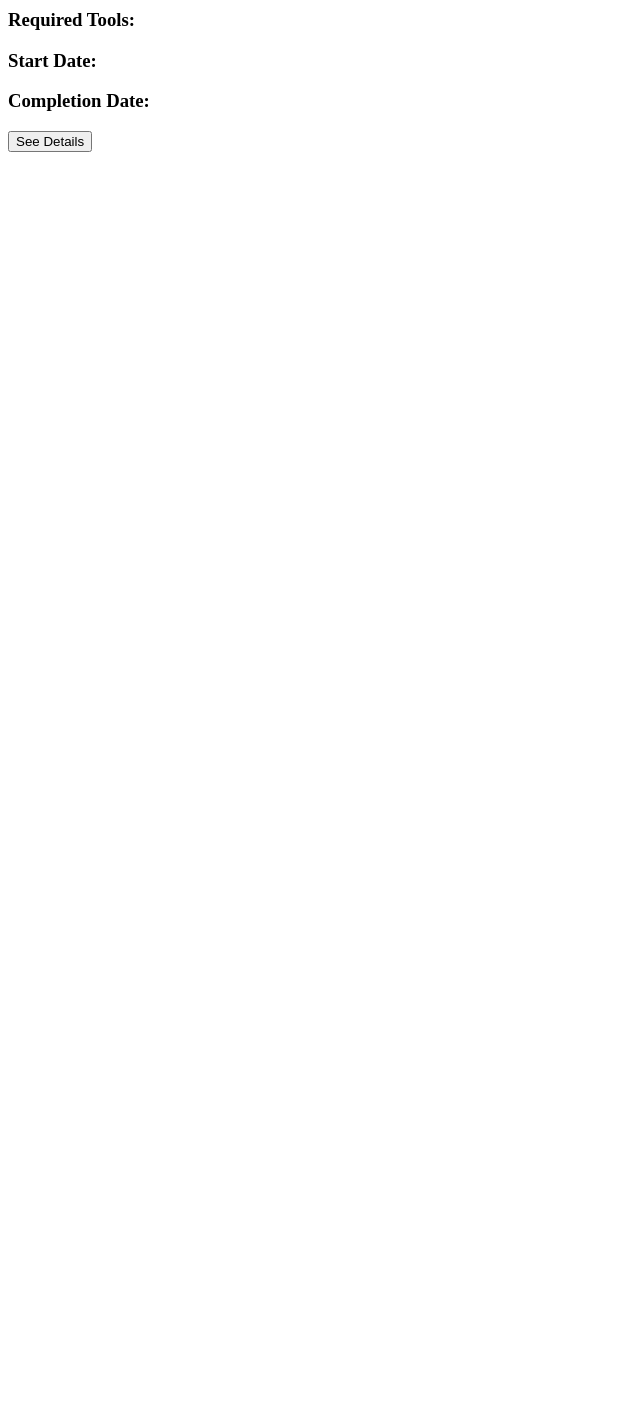
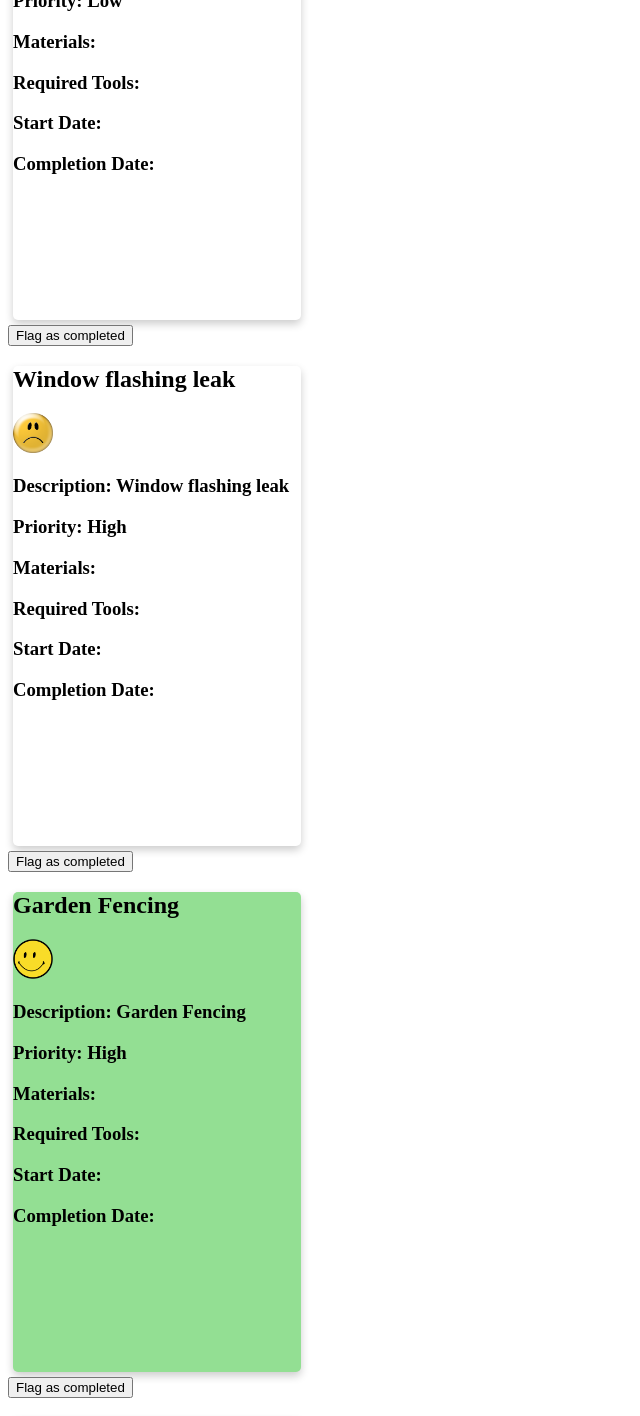
Before and after one commit to lslui1/RepairList, an Angular app: page / in a window 1280 px wide. Shown: the part 240-1656 px from the top of the page, without its empty margins (0-640 px from the left). Before the commit the page ends 800 px from the top, so only its background shows below. Built offline with nearby package versions, Linux system fonts and the light colour scheme.

Commit message:
more updates

```diff
--- a/src/app/repairs/repair-job/repair-job.component.css
+++ b/src/app/repairs/repair-job/repair-job.component.css
@@ -0,0 +1,50 @@
+.card {
+  width: 18rem;
+  height: 30rem;
+  margin: 5px;
+  max-width: 100%;
+}
+
+.card-img-top {
+  height: 16rem;
+}
+
+.card-text {
+  word-wrap: break-word;
+}
+
+.scrollable{
+  overflow-y: auto;
+  max-height: 6.42rem;
+}
+
+/* Add shadows to create the "card" effect */
+.card {
+  box-shadow: 0 4px 8px 0 rgba(0,0,0,0.2);
+  transition: 0.3s;
+}
+/* On mouse-over, add a deeper shadow */
+.card:hover {
+  box-shadow: 0 8px 16px 0 rgba(0,0,0,0.42);
+}
+
+/* Add rounded corners to the top left and the top right corner of the image */
+.card {
+  border-radius: 5px; /* 5px rounded corners */
+}
+img {
+  border-radius: 5px 5px 0 0;
+}
+
+/* 3 below selectors make album images zoom in when cursor hover */
+.card:hover .inner {
+  overflow: hidden; /*this will hide overflow, so image doesnt show outside of the card as it grows */
+}
+
+.inner img{
+  transition: all 1.42s ease;
+}
+
+.inner:hover img {
+  transform: scale(1.11);
+}
--- a/src/app/repairs/repair-job/repair-job.component.html
+++ b/src/app/repairs/repair-job/repair-job.component.html
@@ -1,8 +1,18 @@
 <div class="container-fluid">
   <div class="card-deck">
-    <div class="card">
+    <div class="card" [ngStyle]="{ 'background-color': repair.completed ? '#93df93' : '' }">
       <div class="card-body">
-        <h2 class="card-title">ID: {{ repair.id }}</h2>
+        <h2 class="card-title">{{ repair.name }}</h2>
+          <img
+          *ngIf="repair.completed"
+          src="assets/img/smile.png"
+          style="width:40px;height:40px;"
+          />
+          <img
+          *ngIf="!repair.completed;"
+          src="assets/img/frown.png"
+          style="width:40px;height:40px;"
+          />
           <h3 class="card-title">Description: {{ repair.name }}</h3>
           <h3 class="card-text">Priority: {{ repair.priority }}</h3>
           <h3>Materials: {{ repair.materials }} {{ repair.price }}</h3>
@@ -13,7 +23,7 @@
     </div>
     <div class="card-footer">
       <button class="btn btn-primary float-right" (click)="showRepair()">
-        See Details
+        Flag as completed
       </button>
   </div>
   </div>
--- a/src/app/repairs/repair-job/repair-job.component.ts
+++ b/src/app/repairs/repair-job/repair-job.component.ts
@@ -14,6 +14,7 @@ export class RepairJobComponent implements OnInit {
   repairClicked: EventEmitter<Repair> = new EventEmitter<Repair>();
 
   showRepair() {
+    this.repair.completed = true;
     this.repairClicked.emit(this.repair);
   }
 
--- a/src/app/repairs/repair-list/repair-list.component.html
+++ b/src/app/repairs/repair-list/repair-list.component.html
@@ -1,8 +1,9 @@
 <div class="container-fluid">
   <div class="card-deck">
     <app-repair-job
-    [repair]="repairs[0]"
-    (repairClicked)="parentFunctionHandler($event)"
+      *ngFor="let repair of repairs"
+      [repair]="repair"
+      (repairClicked)="parentFunctionHandler($event)"
     ></app-repair-job>
   </div>
 </div>
--- a/src/app/repairs/repair-list/repair-list.component.ts
+++ b/src/app/repairs/repair-list/repair-list.component.ts
@@ -1,5 +1,6 @@
 import { Component, OnInit } from '@angular/core';
 import { Repair } from '../repair.model';
+import { REPAIRS } from '../repairs.data';
 
 @Component({
   selector: 'app-repair-list',
@@ -12,17 +13,10 @@ export class RepairListComponent implements OnInit {
   constructor() { }
 
   ngOnInit() {
-    this.repairs = [
-      {
-        id: 1,
-        name: 'car sway bar bushings',
-        priority: 'Low',
-        status: 'Incomplete'
-      }
-    ];
+    this.repairs = REPAIRS;
   }
 
   parentFunctionHandler(repair) {
-    alert('Repair ' + repair.name + ' was sent from the repair card component');
+    console.log('Repair ' + repair.name + ' was flagged as completed');
   }
 }
--- a/src/app/repairs/repair.model.ts
+++ b/src/app/repairs/repair.model.ts
@@ -8,4 +8,5 @@ export interface Repair {
   tools?: any;
   startDate?: Date;
   completionDate?: Date;
+  completed: boolean;
 }
--- /dev/null
+++ b/src/app/repairs/repairs.data.ts
@@ -0,0 +1,32 @@
+import { Repair } from './repair.model';
+
+export const REPAIRS: Repair[] = [
+  {
+    id: 1,
+    name: 'car sway bar bushings',
+    priority: 'Low',
+    status: 'Incomplete',
+    completed: false
+  },
+  {
+    id: 2,
+    name: 'Window flashing leak',
+    priority: 'High',
+    status: 'Incomplete',
+    completed: false
+  },
+  {
+    id: 3,
+    name: 'Garden Fencing',
+    priority: 'High',
+    status: 'Completed',
+    completed: true
+  },
+  {
+    id: 4,
+    name: 'Fertalize',
+    priority: 'Low',
+    status: 'Completed',
+    completed: true
+  }
+];
```
Also changed, not shown: src/assets/img/frown.png (added), src/assets/img/smile.png (added).
